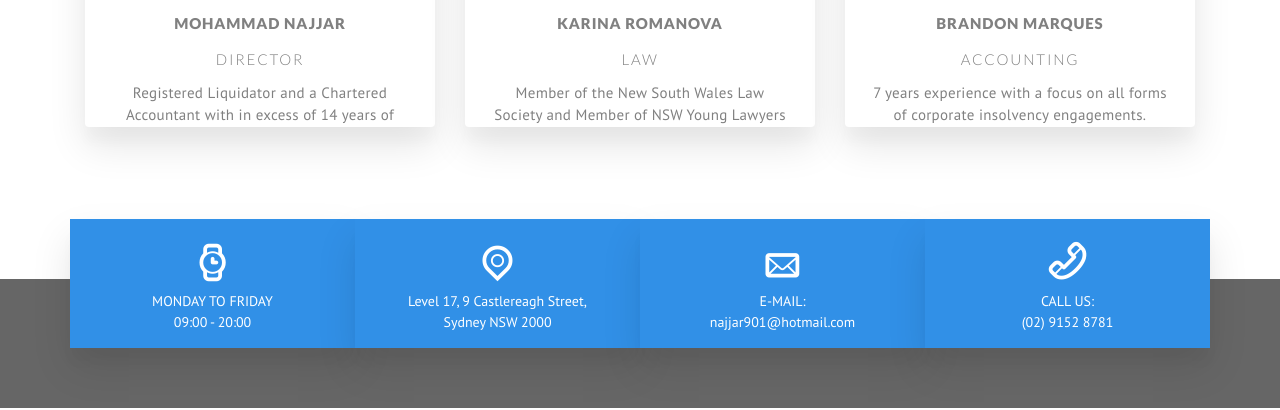
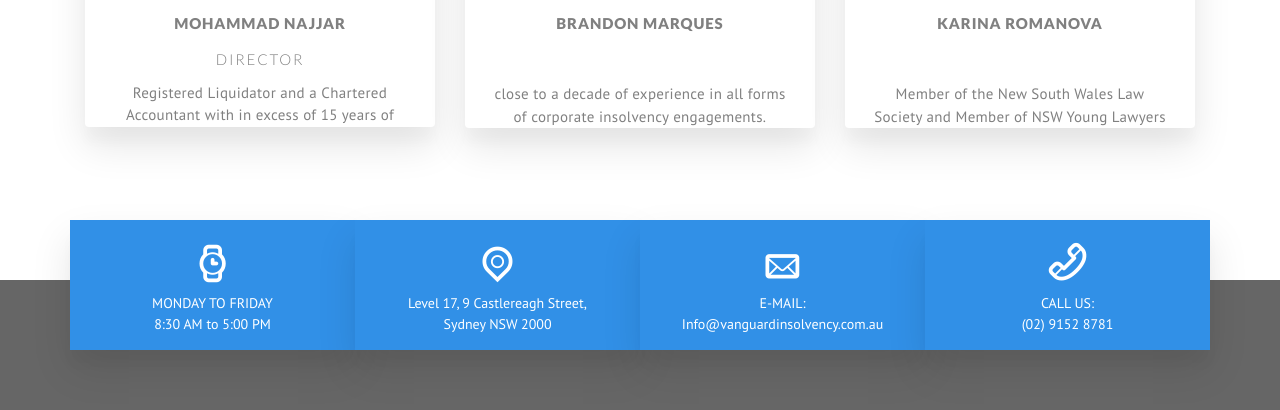
Before and after one commit to TamerHussien/Vanguard-Insolvency-LTD, a plain HTML site: page people.html in a window 1280 px wide. Shown: the part 673-1083 px from the top of the page. Drawn offline with nearby package versions, Linux system fonts and the light colour scheme; some packages are replaced by stand-ins of ours; a script that the page names is missing.

Commit message:
Apply customer requsted changes

```diff
--- a/people.html
+++ b/people.html
@@ -105,7 +105,7 @@
                 <div class="team-details">
                   <h3>MOHAMMAD NAJJAR</h3>
                   <h6>DIRECTOR</h6>
-                  <p>Registered Liquidator and a Chartered Accountant with in excess of 14 years of</p>
+                  <p>Registered Liquidator and a Chartered Accountant with in excess of 15 years of</p>
                   <!-- <ul class="team-social-links">
                   <li><a href="#" title="Twitter"><i class="fa fa-twitter"></i></a></li>
                   <li><a href="#" title="Facebook"><i class="fa fa-facebook"></i></a></li>
@@ -117,17 +117,15 @@
               <!-- END OF TEAM 1 -->
 
               <!-- TEAM 2 -->
-              <div class="block-grid-item black wow fadeInUp" data-wow-duration="500ms" data-wow-delay="200ms" style="visibility: visible; animation-duration: 500ms; animation-delay: 200ms; animation-name: fadeInUp;">
+              <div class="block-grid-item black wow fadeInUp" data-wow-duration="500ms" data-wow-delay="300ms" style="visibility: visible; animation-duration: 500ms; animation-delay: 300ms; animation-name: fadeInUp;">
                 <div class="shadow-effect">
-                <a href="katarina.html">
-                  <img src="images/karina-edit.png" alt="">
+                  <a href="brandon.html">
+                    <img src="images/brandon-edit.png" alt="">
                   </a>
                   <div class="team-details">
-                  <h3 style="text-transform: uppercase;">Karina Romanova</h3>
-                  <h6>LAW</h6>
-                  <p>Member of the New South Wales Law Society
-                    and Member of NSW Young Lawyers
-                    </p>
+                    <h3 style="text-transform: uppercase; margin-bottom: 45px;">Brandon Marques</h3>
+                    <!-- <h6>ACCOUNTING</h6> -->
+                    <p>close to a decade of experience in all forms of corporate insolvency engagements.</p>
                     <!-- <ul class="team-social-links">
                     <li><a href="#" title="Twitter"><i class="fa fa-twitter"></i></a></li>
                     <li><a href="#" title="Facebook"><i class="fa fa-facebook"></i></a></li>
@@ -139,15 +137,17 @@
               <!-- END OF TEAM 2 -->
 
               <!-- TEAM 3 -->
-              <div class="block-grid-item black wow fadeInUp" data-wow-duration="500ms" data-wow-delay="300ms" style="visibility: visible; animation-duration: 500ms; animation-delay: 300ms; animation-name: fadeInUp;">
+              <div class="block-grid-item black wow fadeInUp" data-wow-duration="500ms" data-wow-delay="200ms" style="visibility: visible; animation-duration: 500ms; animation-delay: 200ms; animation-name: fadeInUp;">
                 <div class="shadow-effect">
-                <a href="brandon.html">
-                  <img src="images/brandon-edit.png" alt="">
+                  <a href="katarina.html">
+                    <img src="images/karina-edit.png" alt="">
                   </a>
                   <div class="team-details">
-                  <h3 style="text-transform: uppercase;">Brandon Marques</h3>
-                  <h6>ACCOUNTING</h6>
-                  <p>7 years experience with a focus on all forms of corporate insolvency engagements.</p>
+                    <h3 style="text-transform: uppercase; margin-bottom: 45px;">Karina Romanova</h3>
+                    <!-- <h6>LAW</h6> -->
+                    <p>Member of the New South Wales Law Society
+                      and Member of NSW Young Lawyers
+                      </p>
                     <!-- <ul class="team-social-links">
                     <li><a href="#" title="Twitter"><i class="fa fa-twitter"></i></a></li>
                     <li><a href="#" title="Facebook"><i class="fa fa-facebook"></i></a></li>
@@ -190,7 +190,7 @@
             <div class="col-sm-3">
               <div class="footer-element">
                 <span class="typcn typcn-watch"></span>
-                <p>MONDAY TO FRIDAY<span>09:00 - 20:00</span></p>
+                <p>MONDAY TO FRIDAY<span>8:30 AM to 5:00 PM</span></p>
               </div>
             </div>
             <!-- FOOTER TOP ELEMENT -->
@@ -208,7 +208,7 @@
             <div class="col-sm-3">
               <div class="footer-element">
                 <span class="typcn typcn-mail"></span>
-                <p>E-MAIL:<span><a href="">najjar901@hotmail.com</a></span></p>
+                <p>E-MAIL:<span><a href="mailto:Info@vanguardinsolvency.com.au">Info@vanguardinsolvency.com.au</a></span></p>
               </div>
             </div>
             <!-- FOOTER TOP ELEMENT -->
```
Also changed, not shown: aboutus.html (+2 -2 lines), advisory.html (+2 -2 lines), brandon.html (+3 -3 lines), community.html (+2 -2 lines), experience.html (+2 -2 lines), forensics.html (+2 -2 lines), index.html (+2 -2 lines), insolvency.html (+2 -2 lines), katarina.html (+3 -3 lines), najjar.html (+2 -2 lines), news.html (+2 -2 lines), restructuring.html (+2 -2 lines). Lines whose indentation alone changed are shown as unchanged.
